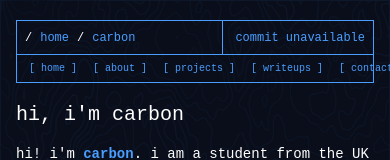
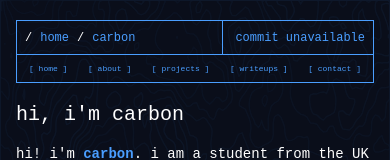
Before and after one commit to carbonicality/site, a plain HTML site: page index.html in a window 390 px wide. Shown: the top 160 px of the page. Drawn offline with nearby package versions, Linux system fonts and the light colour scheme; no server answers.

Commit message:
fix mobile styling AGAIN

```diff
--- a/styles.css
+++ b/styles.css
@@ -677,7 +677,8 @@ body {
     }
 
     .nav-link {
-        font-size: 10px;
+        font-size: 8px;
+        line-height:1.5;
         padding: 2px 4px;
         white-space:nowrap;
     }
```
